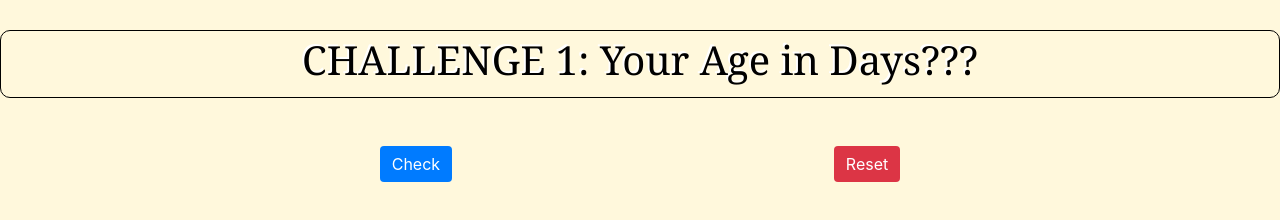
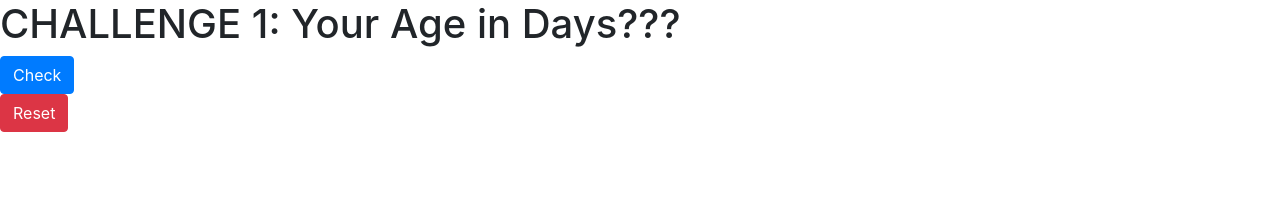
Before and after one commit to Sacsam005/JavascriptBeginnersChallenges-Lev1, a plain HTML site: page index.html in a window 1280 px wide. Drawn offline with nearby package versions, Linux system fonts and the light colour scheme.

Commit message:
Update style.css

```diff
--- a/css/style.css
+++ b/css/style.css
@@ -1,63 +1,5 @@
-body{
-    background-color: cornsilk;
-
+@media only screen and (max-width: 640px) {
+  p {
+      font-size: 14px;
+  }
 }
-
-.box {
-    font-family: Georgia, 'Times New Roman', Times, serif;
-    font-weight: 500;
-    color: black;
-    text-shadow: -2px -2px white;
-    font: bolder;
-    border: 1px solid black;
-    padding: 5px;
-    -webkit-box-align: center;
-    border-radius: 10px;
-    text-align: center;
-}
-
-.flex-box-container-1 {
-    display: flex;
-    border: 1px solid black;
-    padding: 8px;
-    justify-content: space-evenly;
-    flex-wrap: wrap;
-    flex-direction: row;
-    border-style: none;
-}
-
-#flex-box-result {
-    display: inline-block;
-}
-
-.flex-box-container-1 div {
-    padding: 10px;
-    border: 1px solid black;
-    display: flex;
-    align-items: center;
-    border-style: none;
-
-}
-
-.box, .flex-box-container-1 {
-    width: 100%;
-    height: auto;
-    margin: 0;
-    margin-top: 30px;
-
-}
-
-.btn-primary, .btn-danger {
-    width: 100%;
-    max-width: 100%;
-    margin: auto;
-    border-style: none;
-}
-
-.btn-primary:hover:not(.active) {
-    background-color: rgb(0, 60, 139);
-}
-
-.btn-danger:hover:not(.active) {
-    background-color: red;
-}
```
